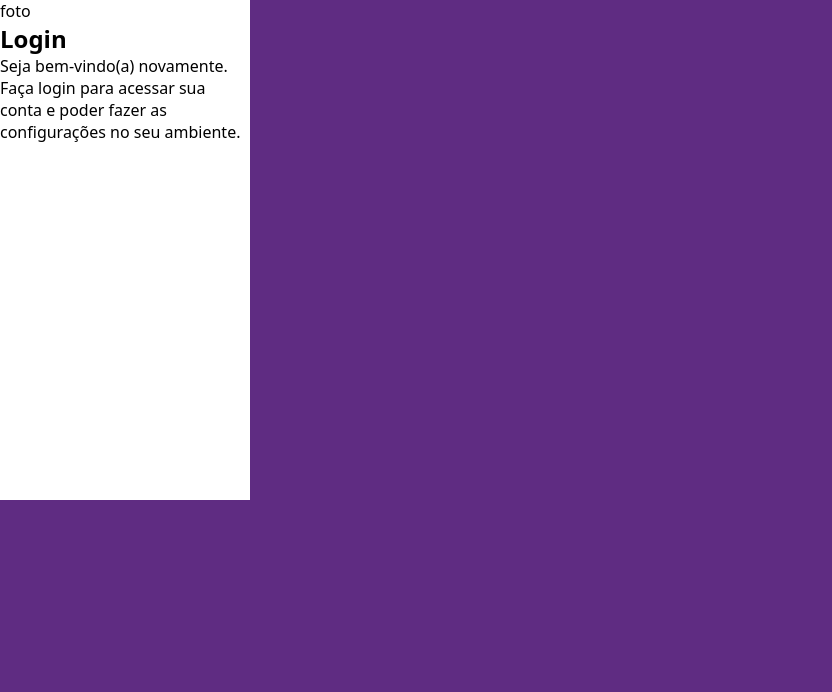
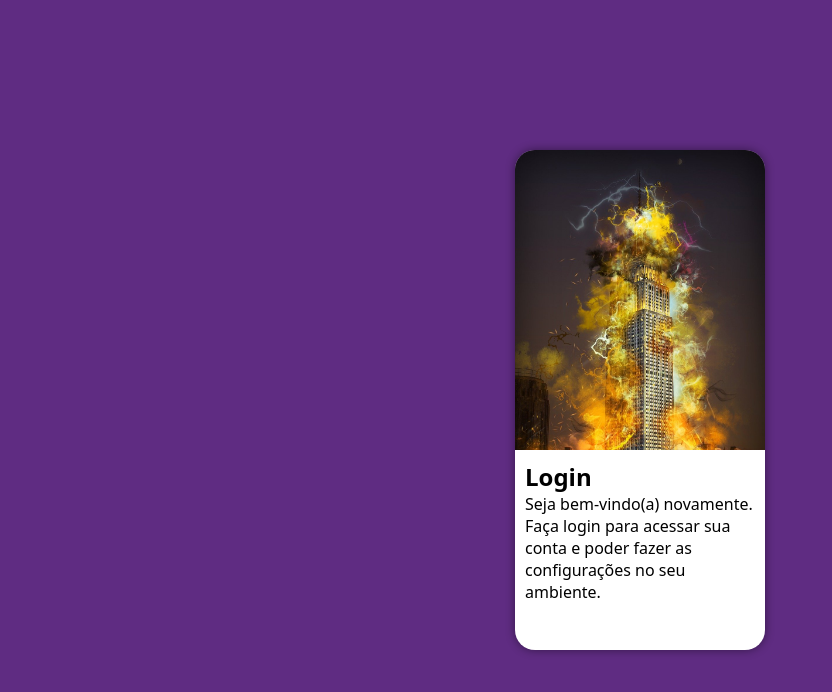
Before and after one commit to marianorodolfo/projeto-login, a plain HTML site: page index.html in a window 1280 px wide. Shown: the whole page, without its empty margins (0-832 px from the left). Drawn offline with Linux system fonts and the light colour scheme.

Commit message:
atualizei projeto login

```diff
--- a/estilos/style.css
+++ b/estilos/style.css
@@ -26,7 +26,27 @@ width: 100vw;
 }
 
 section#login {
+position: absolute;
+top: 50%;
+left: 50%;
+transform: translate(-50%, -50%);
+overflow: hidden;
+
 background-color: white;
 width: 250px;
 height: 500px;
+border-radius: 20px;
+box-shadow: 0px 0px 10px rgba(0, 0, 0, 0.450);
 }
+
+section#login > div#imagem {
+display: block;
+background: #5f2c82 url(../imagens/empire-state-building-5360287_1280.jpg) no-repeat;
+height: 300px;
+background-size: cover;
+}
+
+section#login > div#formulario {
+display: block;
+padding: 10px;
+}
--- a/index.html
+++ b/index.html
@@ -10,7 +10,7 @@
     <main>
         <section id="login">
             <div id="imagem">
-            foto
+
             </div>
             <div id="formulario">
             <h1>Login</h1>
```
